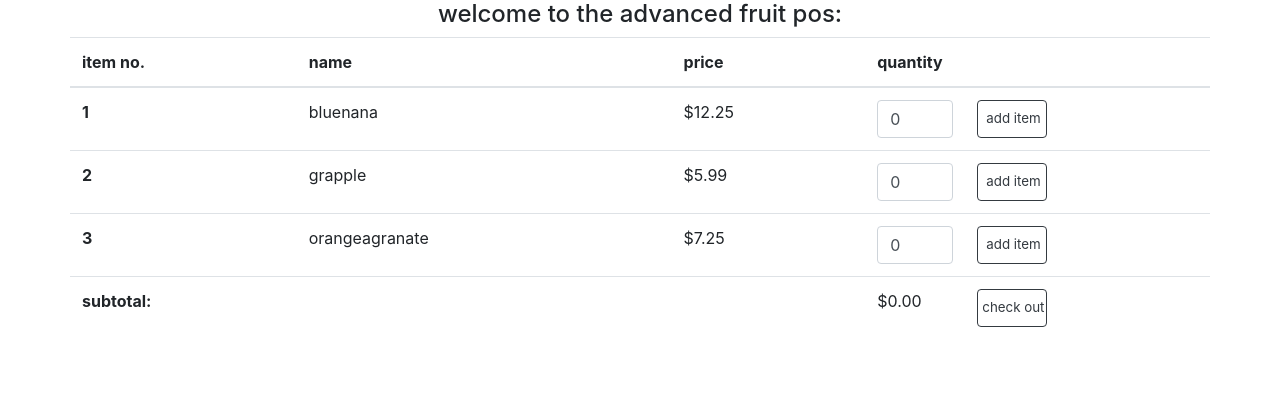
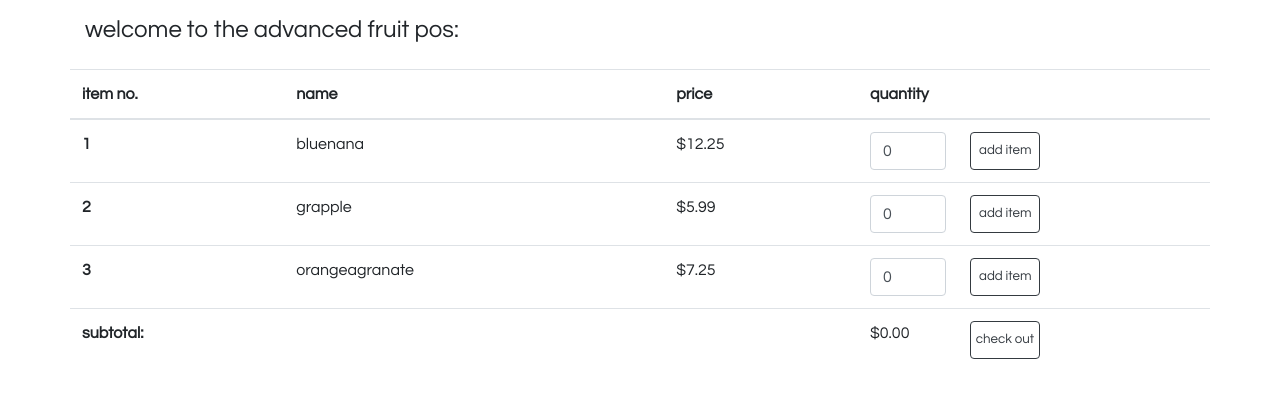
Before and after one commit to adamdepollo/Week4Capstone, a plain HTML site: page index.html in a window 1280 px wide. Drawn offline with nearby package versions, Linux system fonts and the light colour scheme.

Commit message:
cleaned up style

```diff
--- a/index.html
+++ b/index.html
@@ -8,11 +8,13 @@
 
 <body>
   <div class="container">
+    <div class="m-3"></div>
     <div class="row justify-content-center">
-      <div class="col-lg-12 text-center">
+      <div class="col-lg-12 text-left">
         <h4>welcome to the advanced fruit pos:</h4>
       </div>
     </div>
+    <div class="m-3"></div>
     <div class="row justify-content-center">
       <table class="table table-hover">
         <thead>
--- a/main.css
+++ b/main.css
@@ -1,3 +1,6 @@
+ body {
+   font-family: "Century Gothic", "Century", sans-serif;
+ }
 .addItem {
   padding: 8px;
   font-size: 10pt;
```
